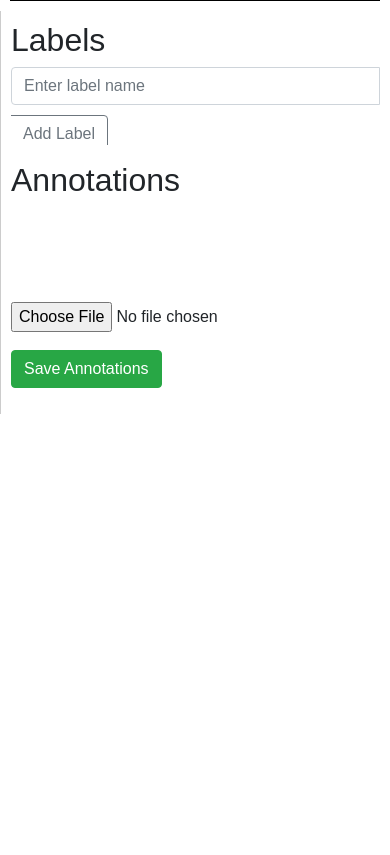
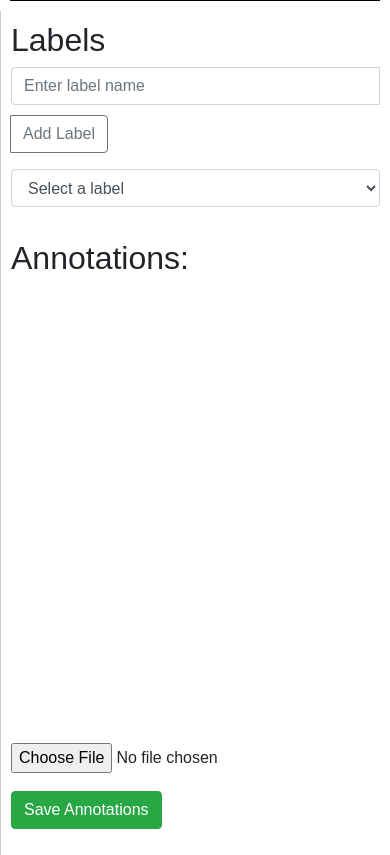
Before and after one commit to test1055825/BBox2, a Flask app: page / in a window 390 px wide. Shown: the part 833-1688 px from the top of the page. Before the commit the page ends 1247 px from the top, so only its background shows below. Run offline with Flask 3, Linux system fonts and the light colour scheme; some libraries are stand-ins or nearby versions.

Commit message:
Update layout styles and annotations in JSON for improved UI and functionality

```diff
--- a/static/css/style.css
+++ b/static/css/style.css
@@ -24,16 +24,15 @@
     text-align: left;
     display: flex;
     flex-direction: column;
-    justify-content: space-between; /* Ensure content is spaced out */
+    height: 100vh; /* Ustaw wysokość na 100% widoku */
 }
 
 #labelsSection {
-    flex: 1; /* Górna połowa */
-    overflow-y: auto;
+    flex: 0 0 auto; /* Stała wysokość */
 }
 
 #annotationsSection {
-    flex: 1; /* Dolna połowa */
+    flex: 1 1 auto; /* Elastyczna wysokość */
     overflow-y: auto; /* Dodaj przewijanie, jeśli lista jest zbyt długa */
 }
 
@@ -61,7 +60,6 @@
     top: 0;
     left: 0;
 }
-
 
 #newLabel {
     width: 100%; /* Możesz zrezygnować z `calc`, jeśli nie jest konieczne */
--- a/templates/index.html
+++ b/templates/index.html
@@ -16,7 +16,7 @@
                     <canvas id="canvas"></canvas>
                 </div>
             </div>
-            <div id="sidebar" class="col-md-3">
+            <div id="sidebar" class="col-md-3 d-flex flex-column">
                 <div id="labelsSection" class="mb-3">
                     <h2>Labels</h2>
                     <div class="input-group mb-3">
@@ -29,8 +29,8 @@
                         <option value="" disabled selected>Select a label</option>
                     </select>
                 </div>
-                <div id="annotationsSection" class="mb-3">
-                    <h2>Annotations</h2>
+                <div id="annotationsSection" class="mb-3 flex-grow-1 overflow-auto">
+                    <h2>Annotations:</h2>
                     <ul id="annotationsList" class="list-group"></ul>
                 </div>
                 <div id="fileUploadContainer" class="mb-3">
@@ -41,7 +41,7 @@
         </div>
     </div>
     <script src="https://code.jquery.com/jquery-3.5.1.slim.min.js"></script>
-    <script src="https://cdn.jsdelivr.net/npm/@popperjs/core@2.5.4/dist/umd/popper.min.js"></script>
+    <script src="https://cdn.jsdelivr.net/npm/@popperjs/core@2.5.1/dist/umd/popper.min.js"></script>
     <script src="https://stackpath.bootstrapcdn.com/bootstrap/4.5.2/js/bootstrap.min.js"></script>
     <script src="{{ url_for('static', filename='js/script.js') }}"></script>
 </body>
```
Also changed, not shown: static/uploads/produkty_annotations.json (+1 -1 lines).
